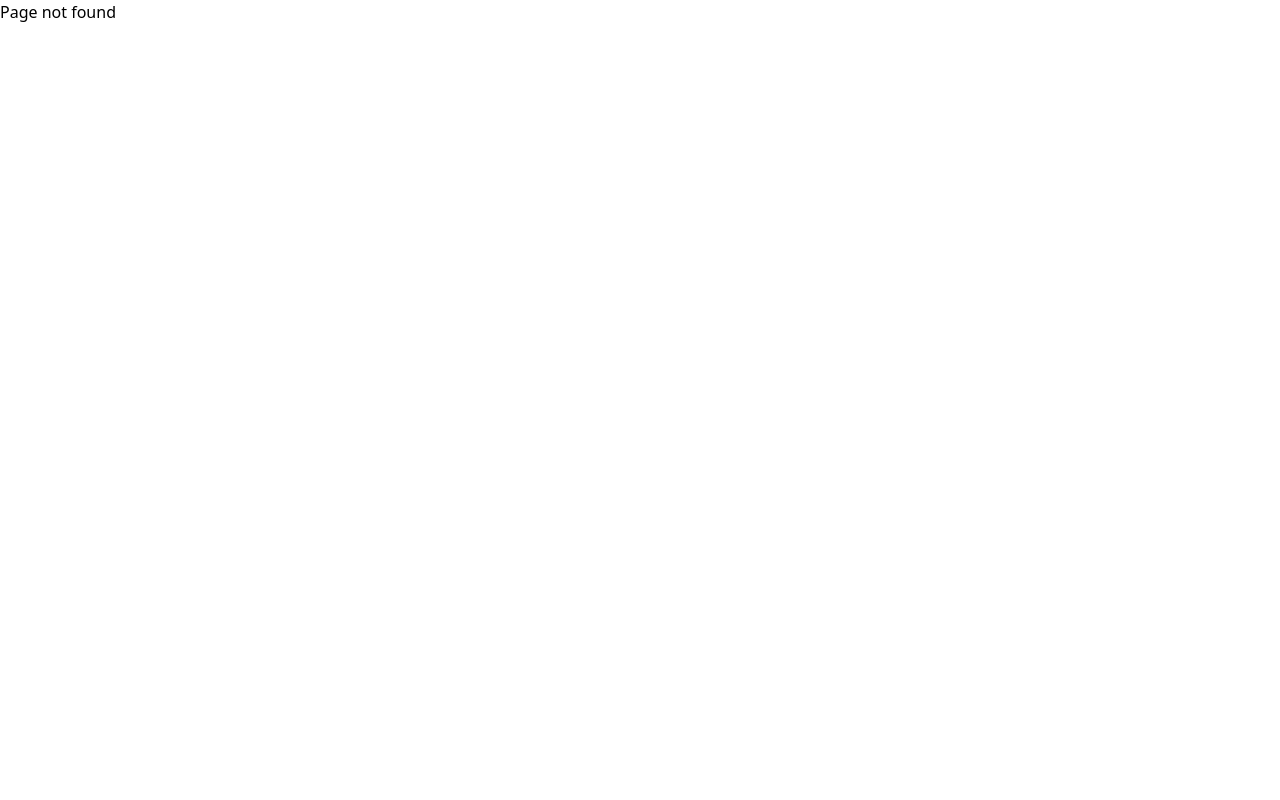
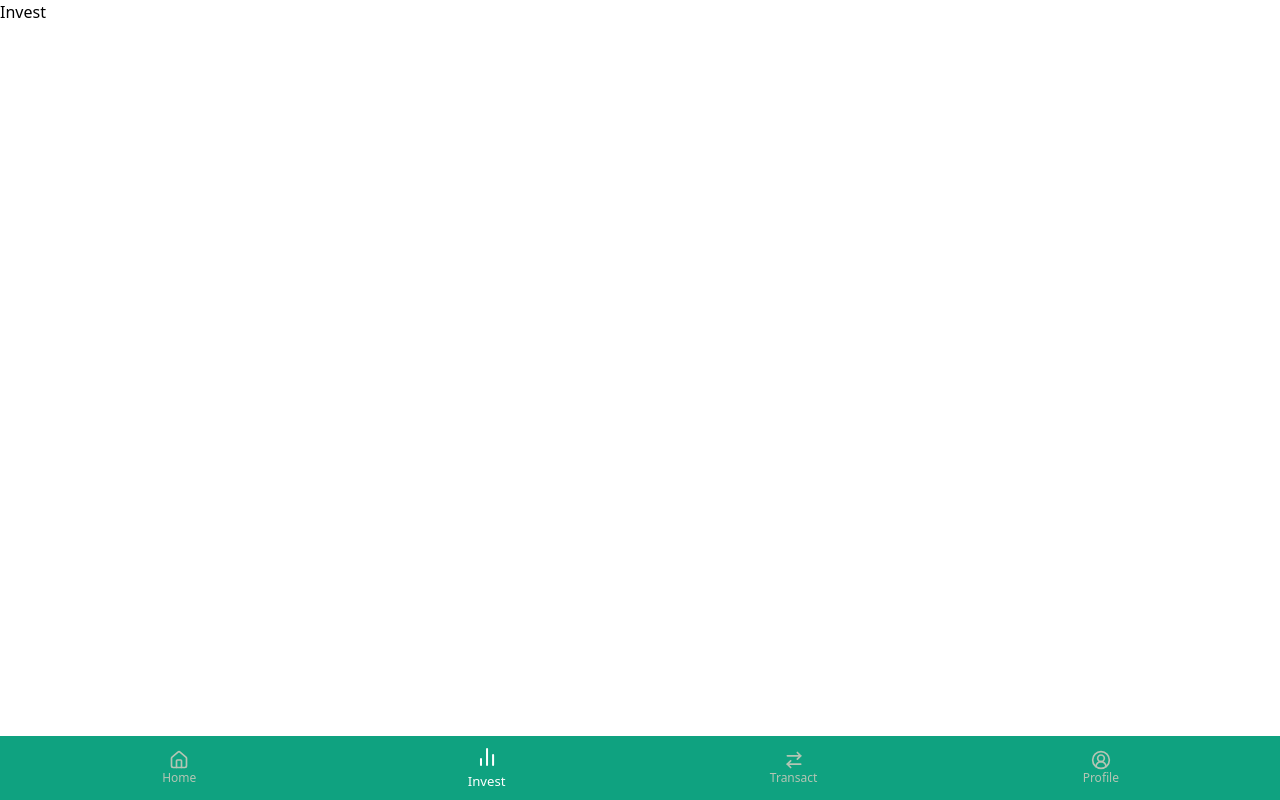
Before and after one commit to SmartFarmerNg/Smart-Farmer, a React (Vite) app: page /invest in a window 1280 px wide. Before the commit this address had no page. Built offline with nearby package versions, Linux system fonts and the light colour scheme.

Commit message:
Update animation

```diff
--- a/src/App.jsx
+++ b/src/App.jsx
@@ -7,6 +7,8 @@ import Register from './pages/Register';
 import Dashboard from './pages/Dashboard';
 import Profile from './pages/Profile';
 import Deposit from './pages/Deposit';
+import Invest from './pages/Invest';
+import Transact from './pages/Transact';
 
 const App = () => {
   return (
@@ -18,6 +20,8 @@ const App = () => {
         <Route path="/dashboard" element={<Dashboard />} />
         <Route path="/profile" element={<Profile />} />
         <Route path="/deposit" element={<Deposit />} />
+        <Route path="/invest" element={<Invest />} />
+        <Route path="/transact" element={<Transact />} />
         <Route path="*" element={<NotFound />} /> {/* Catch-all route for 404 pages */}
       </Routes>
     </Router>
--- a/src/components/component/Footer.jsx
+++ b/src/components/component/Footer.jsx
@@ -1,4 +1,4 @@
-import { ArrowRightLeft, ChartNoAxesColumn, Home, User } from 'lucide-react'
+import { ArrowRightLeft, ChartNoAxesColumn, Home, User, UserCircle2 } from 'lucide-react'
 import React from 'react'
 import { useNavigate } from 'react-router-dom';
 
@@ -8,24 +8,30 @@ const Footer = ({ page }) => {
         <footer className='flex items-center justify-between bg-[#0FA280] fixed bottom-0 w-full py-3'>
             <button
                 onClick={() => navigate('/dashboard')}
-                className={`${page === 'dashboard' ? 'scale-110 gap-1' : ''} flex flex-col items-center text-white text-xs ml-[10%] cursor-pointer`}
-                >
-                <Home className={`${page === 'dashboard' ? 'text-[#fff] scale-110' : 'text-[#B4C5B4]'} w-5 h-5`} />
+                className={`${page === 'dashboard' ? 'scale-110 gap-1 text-white' : ''} flex flex-col items-center text-[#B4C5B4] text-xs ml-[2%] cursor-pointer w-full`}
+            >
+                <Home className={`${page === 'dashboard' ? 'text-white scale-110' : 'text-[#B4C5B4]'} w-5 h-5`} />
                 Home
             </button>
-            <div className='flex flex-col items-center text-white text-xs'>
-                <ChartNoAxesColumn className='text-[#B4C5B4] w-5 h-5' />
+            <button
+                onClick={() => navigate('/invest')}
+                className={`${page === 'invest' ? 'scale-110 gap-1 text-white' : ''} flex flex-col items-center text-[#B4C5B4] text-xs cursor-pointer w-full`}
+            >
+                <ChartNoAxesColumn className={`${page === 'invest' ? 'text-white scale-110' : 'text-[#B4C5B4]'} w-5 h-5`} />
                 Invest
-            </div>
-            <div className='flex flex-col items-center text-white text-xs'>
-                <ArrowRightLeft className='text-[#B4C5B4] w-5 h-5' />
+            </button>
+            <button
+                onClick={() => navigate('/transact')}
+                className={`${page === 'transact' ? 'scale-110 gap-1 text-white' : ''} flex flex-col items-center text-[#B4C5B4] text-xs cursor-pointer w-full`}
+            >
+                <ArrowRightLeft className={`${page === 'transact' ? 'text-white scale-110' : 'text-[#B4C5B4]'} w-5 h-5`} />
                 Transact
-            </div>
+            </button>
             <button
                 onClick={() => navigate('/profile')}
-                className={`${page === 'profile' ? 'scale-110 gap-1' : ''} flex flex-col items-center text-white text-xs mr-[10%] cursor-pointer`}
+                className={`${page === 'profile' ? 'scale-110 gap-1 text-white' : ''} flex flex-col items-center text-[#B4C5B4] text-xs mr-[2%] cursor-pointer w-full`}
             >
-                <User className={`${page === 'profile' ? 'text-[#fff]' : 'text-[#B4C5B4]'} w-5 h-5`} />
+                <UserCircle2 className={`${page === 'profile' ? 'text-white' : 'text-[#B4C5B4]'} w-5 h-5`} />
                 Profile
             </button>
         </footer>
--- a/src/pages/Deposit.jsx
+++ b/src/pages/Deposit.jsx
@@ -1,9 +1,11 @@
 import { ArrowLeft, ArrowRight } from 'lucide-react'
 import React, { useEffect, useState } from 'react'
-import Footer from '../components/component/Footer'
 import { useNavigate } from 'react-router-dom';
 import { onAuthStateChanged } from 'firebase/auth';
 import { auth } from '../firebase';
+
+import * as motion from "motion/react-client"
+
 
 const Deposit = () => {
     const navigate = useNavigate();
@@ -44,14 +46,30 @@ const Deposit = () => {
                 <div className='flex flex-col items-center gap-1 mr-auto px-5'>
                     <h1 className='text-2xl font-bold text-[#0FA280]'>Deposit</h1>
                 </div>
-                <button className='flex justify-between items-center border-2 border-[#0FA280] rounded-lg p-5 cursor-pointer'>
+                <motion.button
+                    initial={{ opacity: 0, transform: 'translateX(-100px)' }}
+                    animate={{ opacity: 1, transform: 'translateX(0)' }}
+                    transition={{
+                        duration: 0.8,
+                        delay: 0.1,
+                        ease: [0, 0.71, 0.2, 1.01],
+                    }}
+                    className='flex justify-between items-center border-2 border-[#0FA280] rounded-lg p-5 cursor-pointer'>
                     <h1 className='font-bold text-xl'>Deposit via Paystack</h1>
                     <ArrowRight className='text-[#0FA280] w-6 h-6' />
-                </button>
-                <button className='flex justify-between items-center border-2 border-[#0FA280] rounded-lg p-5 cursor-pointer'>
+                </motion.button>
+                <motion.button
+                    initial={{ opacity: 0, transform: 'translateX(-100px)' }}
+                    animate={{ opacity: 1, transform: 'translateX(0)' }}
+                    transition={{
+                        duration: 0.8,
+                        delay: 0.2,
+                        ease: [0, 0.71, 0.2, 1.01],
+                    }}
+                    className='flex justify-between items-center border-2 border-[#0FA280] rounded-lg p-5 cursor-pointer'>
                     <h1 className='font-bold text-xl'>Deposit via Bank Transfer</h1>
                     <ArrowRight className='text-[#0FA280] w-6 h-6' />
-                </button>
+                </motion.button>
             </div>
         </div>
     )
--- /dev/null
+++ b/src/pages/Invest.jsx
@@ -0,0 +1,12 @@
+import React from 'react'
+import Footer from '../components/component/Footer'
+
+const Invest = () => {
+  return (
+    <div>Invest
+        <Footer page={'invest'} />
+    </div>
+  )
+}
+
+export default Invest
--- a/src/pages/Profile.jsx
+++ b/src/pages/Profile.jsx
@@ -55,7 +55,15 @@ const Profile = () => {
                     <span className='text-sm'>Welcome</span>
                 </div>
                 <section className='px-5'>
-                    <div className='bg-[#DBF1EC] w-full rounded-xl flex justify-between p-3 px-5 shadow-2xl my-6'>
+                    <motion.div
+                        initial={{ opacity: 0, transform: 'translateX(100px)' }}
+                        animate={{ opacity: 1, transform: 'translateX(0)' }}
+                        transition={{
+                            duration: 0.8,
+                            delay: 0.1,
+                            ease: [0, 0.71, 0.2, 1.01],
+                        }}
+                        className='bg-[#DBF1EC] w-full rounded-xl flex justify-between p-3 px-5 shadow-2xl my-6'>
                         <div className='flex flex-col justify-between gap-3'>
                             <div className='flex flex-col gap-1'>
                                 <h1 className='font-extrabold text-xs'>Primary account</h1>
@@ -76,12 +84,27 @@ const Profile = () => {
                             </motion.button>
                         </div>
                         <Home />
-                    </div>
+                    </motion.div>
                 </section>
                 <section className='px-5'>
-                    <h1 className='text-base font-bold'>Recent transactions</h1>
+                    <motion.h1
+                        initial={{ opacity: 0, transform: 'translateX(100px)' }}
+                        animate={{ opacity: 1, transform: 'translateX(0)' }}
+                        transition={{
+                            duration: 0.8,
+                            delay: 0.2,
+                            ease: [0, 0.71, 0.2, 1.01],
+                        }}
+                        className='text-base font-bold'>Recent transactions</motion.h1>
                     <div className='flex flex-col gap-2 mt-4'>
-                        <div className='flex items-center gap-4 bg-white shadow-xl py-2 px-3 rounded-xl'>
+                        <motion.div
+                            initial={{ opacity: 0, transform: 'translateX(100px)' }}
+                            animate={{ opacity: 1, transform: 'translateX(0)' }}
+                            transition={{
+                                duration: 0.8,
+                                delay: 0.25,
+                                ease: [0, 0.71, 0.2, 1.01],
+                            }} className='flex items-center gap-4 bg-white shadow-xl py-2 px-3 rounded-xl'>
                             <div className='flex items-center w-10 h-10 bg-[#46BF5A] rounded-full justify-center text-white'>
                                 <ArrowDownLeft />
                             </div>
@@ -92,8 +115,15 @@ const Profile = () => {
                             <div className='self-start ml-auto text-sm'>
                                 <h1>$50,500</h1>
                             </div>
-                        </div>
-                        <div className='flex items-center gap-4 bg-white shadow-xl py-2 px-3 rounded-xl'>
+                        </motion.div>
+                        <motion.div
+                            initial={{ opacity: 0, transform: 'translateX(100px)' }}
+                            animate={{ opacity: 1, transform: 'translateX(0)' }}
+                            transition={{
+                                duration: 0.8,
+                                delay: 0.3,
+                                ease: [0, 0.71, 0.2, 1.01],
+                            }} className='flex items-center gap-4 bg-white shadow-xl py-2 px-3 rounded-xl'>
                             <div className='flex items-center w-10 h-10 bg-[#46BF5A] rounded-full justify-center text-white'>
                                 <ArrowDownLeft />
                             </div>
@@ -104,8 +134,15 @@ const Profile = () => {
                             <div className='self-start ml-auto text-sm'>
                                 <h1>$50,500</h1>
                             </div>
-                        </div>
-                        <div className='flex items-center gap-4 bg-white shadow-xl py-2 px-3 rounded-xl'>
+                        </motion.div>
+                        <motion.div
+                            initial={{ opacity: 0, transform: 'translateX(100px)' }}
+                            animate={{ opacity: 1, transform: 'translateX(0)' }}
+                            transition={{
+                                duration: 0.8,
+                                delay: 0.35,
+                                ease: [0, 0.71, 0.2, 1.01],
+                            }} className='flex items-center gap-4 bg-white shadow-xl py-2 px-3 rounded-xl'>
                             <div className='flex items-center w-10 h-10 bg-[#D90101] rounded-full justify-center text-white'>
                                 <ArrowUpRight />
                             </div>
@@ -116,7 +153,7 @@ const Profile = () => {
                             <div className='self-start ml-auto text-sm'>
                                 <h1>$50,500</h1>
                             </div>
-                        </div>
+                        </motion.div>
                     </div>
                 </section>
             </div>
--- /dev/null
+++ b/src/pages/Transact.jsx
@@ -0,0 +1,12 @@
+import React from 'react'
+import Footer from '../components/component/Footer'
+
+const Transact = () => {
+    return (
+        <div>Transact
+            <Footer page={'transact'} />
+        </div>
+    )
+}
+
+export default Transact
```
